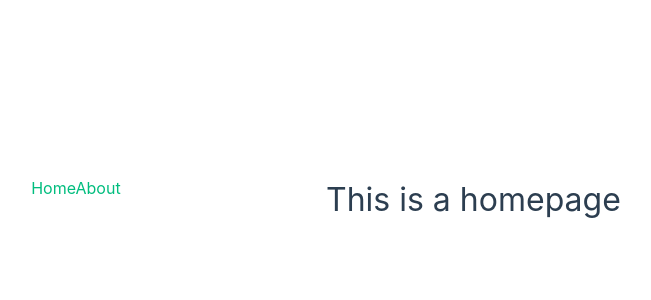
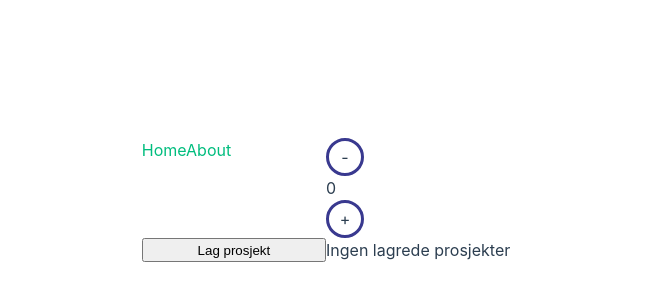
Before and after one commit to annelineguttormsen/amigo, a Vue app: page / in a window 1280 px wide. Shown: the part 200-500 px from the top of the page, without its empty margins (314-965 px from the left). Built offline with nearby package versions, Linux system fonts and the light colour scheme.

Commit message:
chore: update home view to include basic create project and see stored projects

```diff
--- a/src/views/HomeView.vue
+++ b/src/views/HomeView.vue
@@ -1,3 +1,48 @@
+<script lang="ts" setup>
+  import { ref, computed } from 'vue'
+  import { makeNewProject } from '@/util/projects.util'
+  import { getItem } from '@/util/localstorage.util'
+  import Counter from '@/components/Counter.vue'
+  import { StorageCrochetId, type CrochetProject } from '@/interfaces/globalInterfaces'
+
+  const counterValue = ref(0)
+
+  function newProject() {
+    makeNewProject("TEST", 10, 10)
+  }
+
+  const crochetProjects= computed<CrochetProject[] | undefined>(() =>{
+    const crochetProjectIds = getItem(StorageCrochetId.ListOfCrochetProjects)
+    if (crochetProjectIds == undefined) {
+      return undefined
+    }
+    const crochetProjects : CrochetProject[] | [] = []
+    crochetProjectIds.forEach(id => {
+      crochetProjects.push(getItem(`${StorageCrochetId.CrochetProject}#${id}`))
+    });
+    return crochetProjects
+  })
+</script>
+
 <template>
-  <h1>This is a homepage</h1>
+  <Counter v-model="counterValue"/>
+  <button
+    @click="newProject()"
+  >
+    Lag prosjekt
+  </button>
+  <p
+    v-if="crochetProjects == undefined"
+  >
+    Ingen lagrede prosjekter
+  </p>
+  <div
+    v-else
+  >
+    <button
+      v-for="(crochetProject, index) in crochetProjects"
+    >
+      Åpne opp prosjekt {{ crochetProject?.name }}
+    </button>
+  </div>
 </template>
```
